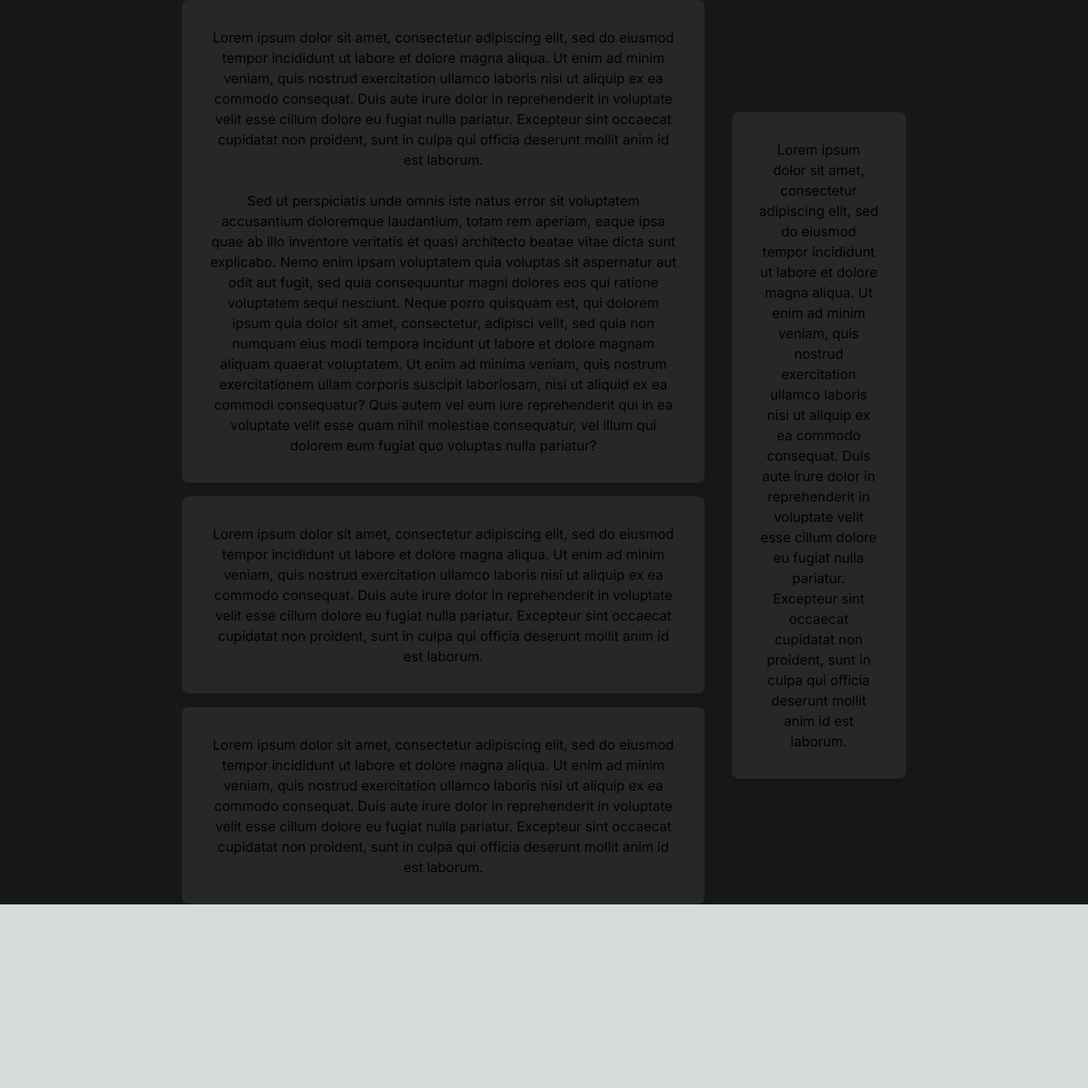
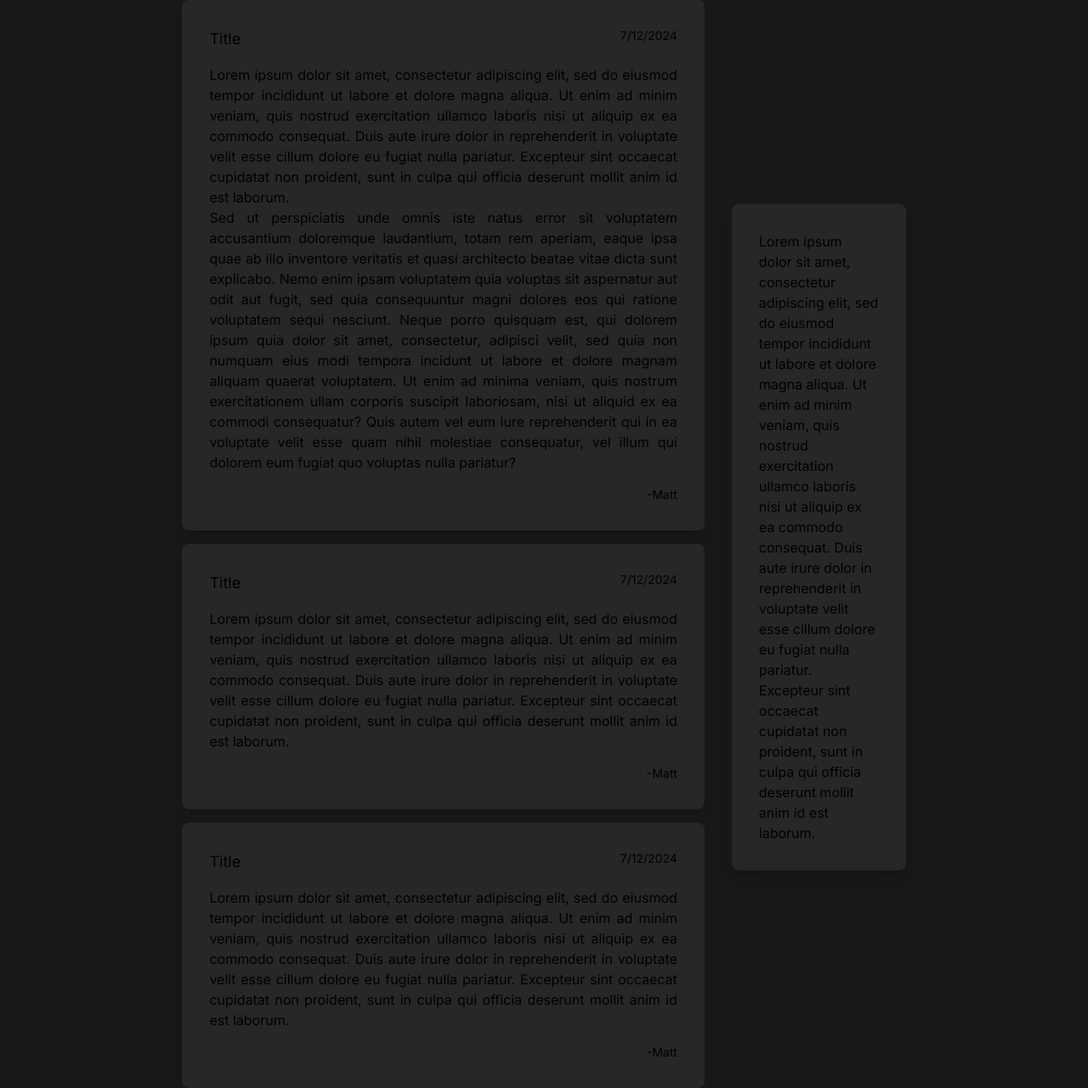
Before and after one commit to mattcbarrett/mattcbarrett.github.io, a Next.js app: page / in a window 1280 px wide. Shown: the whole page at 85% size. Before the commit the page ends 1064 px from the top, so only its background shows below. Built offline with nearby package versions, Linux system fonts and the light colour scheme.

Commit message:
Add title, date, author

```diff
--- a/app/page.tsx
+++ b/app/page.tsx
@@ -1,31 +1,77 @@
-import Image from "next/image";
+import Link from "next/link";
 
 export default function Home() {
   return (
+    <>
+    {/* <div className="flex min-h-8 justify-center bg-zinc-900">
+      <div className="w-4/5 space-x-4 space-y-4 text-center">
+        <Link href={"/home"}>Home</Link>
+        <Link href={"/projects"}>Projects</Link>
+        <Link href={"/blog"}>Blog</Link>
+      </div>
+    </div> */}
     <div className="flex space-x-8 items-center justify-center bg-zinc-900">
       <div className="w-4/5 mx-auto">
         <div className="flex items-center space-x-8 justify-center">
           <div className="flex flex-col w-3/5 space-y-4 items-center justify-start min-h-screen ">
-            <div className="p-8 rounded-lg shadow-lg w-full text-center bg-zinc-800">
-              Lorem ipsum dolor sit amet, consectetur adipiscing elit, sed do eiusmod tempor incididunt ut labore et dolore magna aliqua. Ut enim ad minim veniam, quis nostrud exercitation ullamco laboris nisi ut aliquip ex ea commodo consequat. Duis aute irure dolor in reprehenderit in voluptate velit esse cillum dolore eu fugiat nulla pariatur. Excepteur sint occaecat cupidatat non proident, sunt in culpa qui officia deserunt mollit anim id est laborum.
-            <br />
-            <br />
-              Sed ut perspiciatis unde omnis iste natus error sit voluptatem accusantium doloremque laudantium, totam rem aperiam, eaque ipsa quae ab illo inventore veritatis et quasi architecto beatae vitae dicta sunt explicabo. Nemo enim ipsam voluptatem quia voluptas sit aspernatur aut odit aut fugit, sed quia consequuntur magni dolores eos qui ratione voluptatem sequi nesciunt. Neque porro quisquam est, qui dolorem ipsum quia dolor sit amet, consectetur, adipisci velit, sed quia non numquam eius modi tempora incidunt ut labore et dolore magnam aliquam quaerat voluptatem. Ut enim ad minima veniam, quis nostrum exercitationem ullam corporis suscipit laboriosam, nisi ut aliquid ex ea commodi consequatur? Quis autem vel eum iure reprehenderit qui in ea voluptate velit esse quam nihil molestiae consequatur, vel illum qui dolorem eum fugiat quo voluptas nulla pariatur?
+            <div className="p-8 space-y-4 rounded-lg shadow-lg w-full bg-zinc-800">
+              <div className="flex justify-between">
+                <div className="text-lg">
+                  Title
+                </div>
+                <div className="text-sm">
+                  7/12/2024
+                </div>
+              </div>
+              <div className="text-justify p-x-4">
+                <p>Lorem ipsum dolor sit amet, consectetur adipiscing elit, sed do eiusmod tempor incididunt ut labore et dolore magna aliqua. Ut enim ad minim veniam, quis nostrud exercitation ullamco laboris nisi ut aliquip ex ea commodo consequat. Duis aute irure dolor in reprehenderit in voluptate velit esse cillum dolore eu fugiat nulla pariatur. Excepteur sint occaecat cupidatat non proident, sunt in culpa qui officia deserunt mollit anim id est laborum.</p>
+                <p>Sed ut perspiciatis unde omnis iste natus error sit voluptatem accusantium doloremque laudantium, totam rem aperiam, eaque ipsa quae ab illo inventore veritatis et quasi architecto beatae vitae dicta sunt explicabo. Nemo enim ipsam voluptatem quia voluptas sit aspernatur aut odit aut fugit, sed quia consequuntur magni dolores eos qui ratione voluptatem sequi nesciunt. Neque porro quisquam est, qui dolorem ipsum quia dolor sit amet, consectetur, adipisci velit, sed quia non numquam eius modi tempora incidunt ut labore et dolore magnam aliquam quaerat voluptatem. Ut enim ad minima veniam, quis nostrum exercitationem ullam corporis suscipit laboriosam, nisi ut aliquid ex ea commodi consequatur? Quis autem vel eum iure reprehenderit qui in ea voluptate velit esse quam nihil molestiae consequatur, vel illum qui dolorem eum fugiat quo voluptas nulla pariatur?</p>
+              </div>
+              <div className="text-right text-sm">
+                -Matt
+              </div>
             </div>
-            <div className="p-8 rounded-lg shadow-lg w-full text-center bg-zinc-800">
-              Lorem ipsum dolor sit amet, consectetur adipiscing elit, sed do eiusmod tempor incididunt ut labore et dolore magna aliqua. Ut enim ad minim veniam, quis nostrud exercitation ullamco laboris nisi ut aliquip ex ea commodo consequat. Duis aute irure dolor in reprehenderit in voluptate velit esse cillum dolore eu fugiat nulla pariatur. Excepteur sint occaecat cupidatat non proident, sunt in culpa qui officia deserunt mollit anim id est laborum.
+            <div className="p-8 space-y-4 rounded-lg shadow-lg w-full bg-zinc-800">
+              <div className="flex justify-between">
+                <div className="text-lg">
+                  Title
+                </div>
+                <div className="text-sm">
+                  7/12/2024
+                </div>
+              </div>
+              <div className="text-justify p-x-4">
+                <p>Lorem ipsum dolor sit amet, consectetur adipiscing elit, sed do eiusmod tempor incididunt ut labore et dolore magna aliqua. Ut enim ad minim veniam, quis nostrud exercitation ullamco laboris nisi ut aliquip ex ea commodo consequat. Duis aute irure dolor in reprehenderit in voluptate velit esse cillum dolore eu fugiat nulla pariatur. Excepteur sint occaecat cupidatat non proident, sunt in culpa qui officia deserunt mollit anim id est laborum.</p>
+              </div>
+              <div className="text-right text-sm">
+                -Matt
+              </div>
             </div>
-            <div className="p-8 rounded-lg shadow-lg w-full text-center bg-zinc-800">
-            Lorem ipsum dolor sit amet, consectetur adipiscing elit, sed do eiusmod tempor incididunt ut labore et dolore magna aliqua. Ut enim ad minim veniam, quis nostrud exercitation ullamco laboris nisi ut aliquip ex ea commodo consequat. Duis aute irure dolor in reprehenderit in voluptate velit esse cillum dolore eu fugiat nulla pariatur. Excepteur sint occaecat cupidatat non proident, sunt in culpa qui officia deserunt mollit anim id est laborum.
+            <div className="p-8 space-y-4 rounded-lg shadow-lg w-full bg-zinc-800">
+              <div className="flex justify-between">
+                <div className="text-lg">
+                  Title
+                </div>
+                <div className="text-sm">
+                  7/12/2024
+                </div>
+              </div>
+              <div className="text-justify p-x-4">
+                <p>Lorem ipsum dolor sit amet, consectetur adipiscing elit, sed do eiusmod tempor incididunt ut labore et dolore magna aliqua. Ut enim ad minim veniam, quis nostrud exercitation ullamco laboris nisi ut aliquip ex ea commodo consequat. Duis aute irure dolor in reprehenderit in voluptate velit esse cillum dolore eu fugiat nulla pariatur. Excepteur sint occaecat cupidatat non proident, sunt in culpa qui officia deserunt mollit anim id est laborum.</p>
+              </div>
+              <div className="text-right text-sm">
+                -Matt
+              </div>
             </div>
           </div>
           <div className="flex flex-col w-1/5 space-y-4 items-center justify-start min-h-screen ">
-            <div className="p-8 rounded-lg shadow-lg w-full text-center bg-zinc-800">
+            <div className="p-8 rounded-lg shadow-lg w-full text-left bg-zinc-800">
             Lorem ipsum dolor sit amet, consectetur adipiscing elit, sed do eiusmod tempor incididunt ut labore et dolore magna aliqua. Ut enim ad minim veniam, quis nostrud exercitation ullamco laboris nisi ut aliquip ex ea commodo consequat. Duis aute irure dolor in reprehenderit in voluptate velit esse cillum dolore eu fugiat nulla pariatur. Excepteur sint occaecat cupidatat non proident, sunt in culpa qui officia deserunt mollit anim id est laborum.
             </div>
           </div>
         </div>
       </div>
     </div>
+    </>
   );
 }
```
